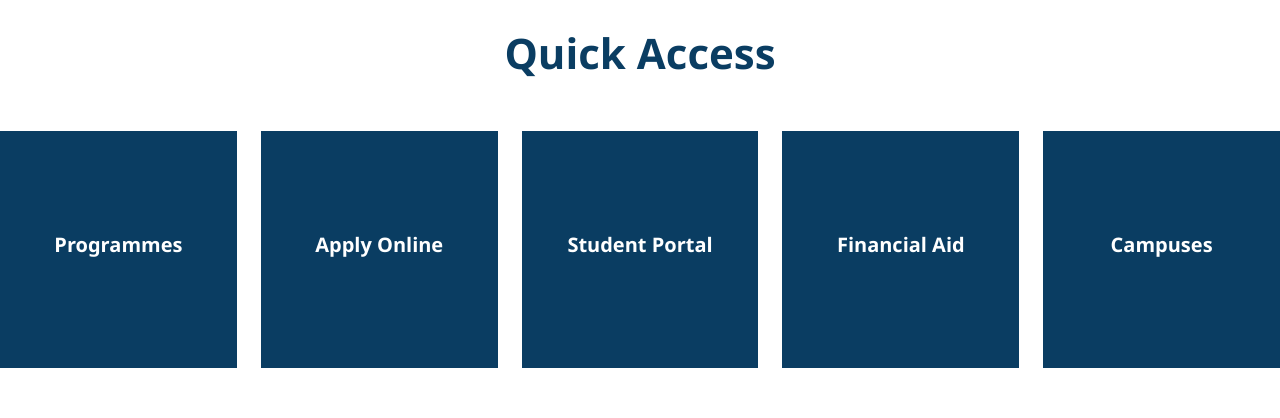
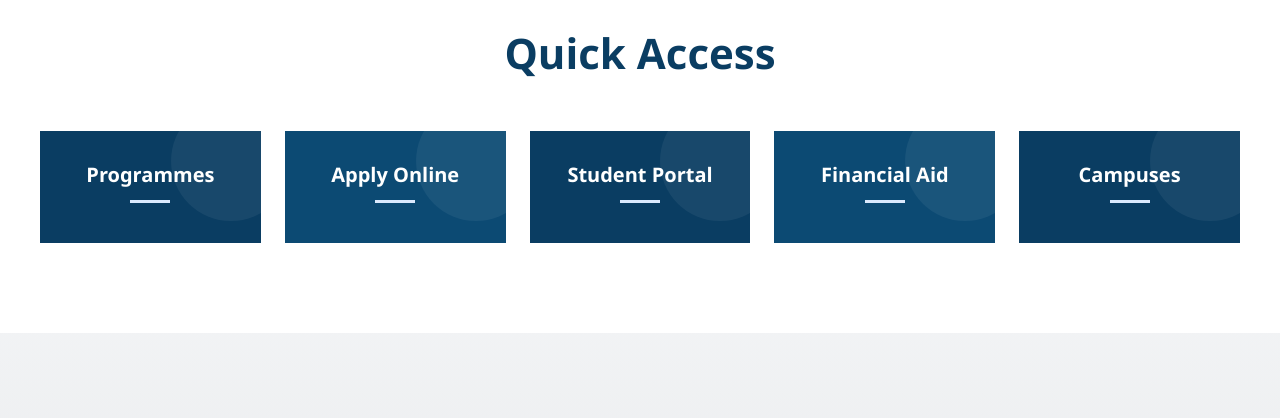
Before and after one commit to 1632Pelma/Maluti_TVET_Project, a React (Vite) app in the folder Maluti-Project/: page / in a window 1280 px wide. Shown: the part 920-1338 px from the top of the page. Built offline with nearby package versions, Linux system fonts and the light colour scheme; no server answers.

Commit message:
Update QuickAccess.css

```diff
--- a/Maluti-Project/src/styles/QuickAccess.css
+++ b/Maluti-Project/src/styles/QuickAccess.css
@@ -33,7 +33,7 @@
   position: relative;
   overflow: hidden;
 
-  aspect-ratio: 1 / 1;
+  min-height: 100px;
   display: flex;
   flex-direction: column;
   justify-content: center;
@@ -43,6 +43,8 @@
   visibility: hidden;
   transform: translateY(15px);
 }
+
+
 .quick-card.show {
   visibility: visible;
   animation: fadeUp 0.35s ease forwards;
@@ -63,10 +65,48 @@
 
 
 .quick-card:hover {
-  transform: translateY(-6px);
   background: #082f4a;
+  box-shadow: 0 12px 24px rgba(10, 61, 98, 0.18);
 }
 
+.quick-card {
+  transition: transform 0.3s ease, background 0.3s ease, box-shadow 0.3s ease;
+}
+
+.quick-card.show:hover {
+  transform: translateY(-6px);
+}
+
+.quick-grid {
+  padding: 0 40px;
+}
+
+.quick-card::before {
+  content: "";
+  position: absolute;
+  width: 120px;
+  height: 120px;
+  top: -30px;
+  right: -30px;
+  background: rgba(255, 255, 255, 0.06);
+  border-radius: 50%;
+}
+
+.quick-card:nth-child(odd) {
+  background: #0a3d62;
+}
+
+.quick-card:nth-child(even) {
+  background: #0c4a73;
+}
+.quick-card h3::after {
+  content: "";
+  display: block;
+  width: 40px;
+  height: 3px;
+  background: #dbeafe;
+  margin: 12px auto 0;
+}
 
 .quick-card::after {
   content: "";
@@ -91,6 +131,15 @@
   color: #f9a825;
 }
 
+.quick-icon {
+  color: #dbeafe;
+  margin-bottom: 18px;
+  transition: transform 0.3s ease;
+}
+
+.quick-card:hover .quick-icon {
+  transform: scale(1.12);
+}
 
 @keyframes fadeUp {
   from {
```
